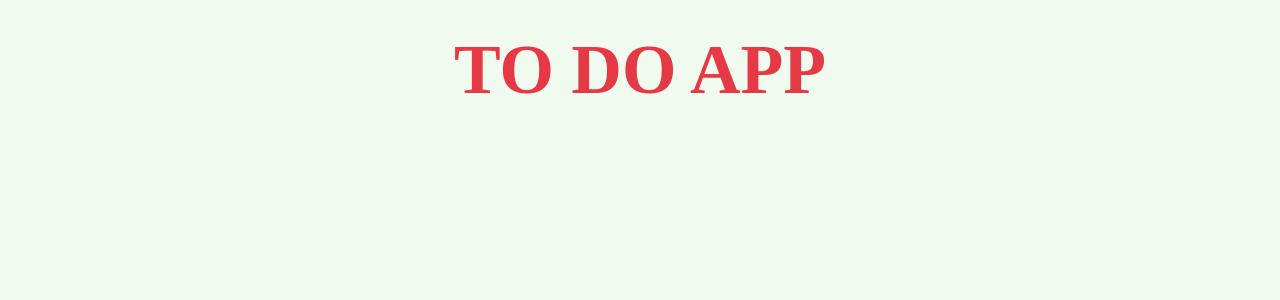
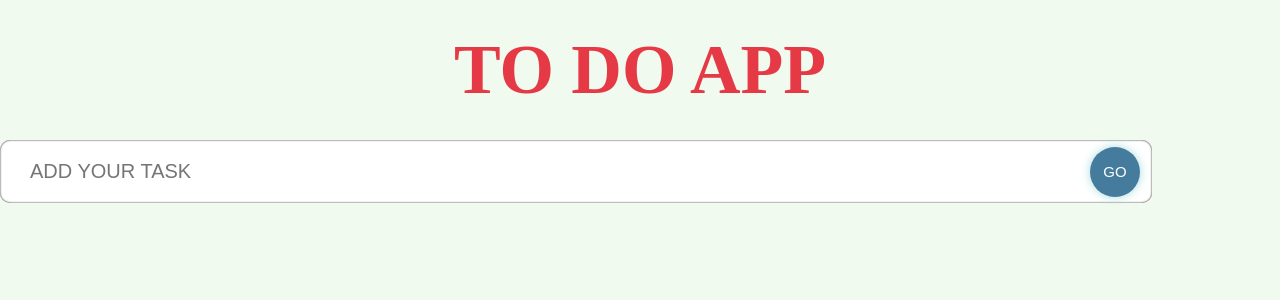
Before and after one commit to ianlee227/ts-todoapp, a React (Create React App) app: page / in a window 1280 px wide. Shown: the top 300 px of the page. Built offline with nearby package versions, Linux system fonts and the light colour scheme; a web font is replaced by a local one.

Commit message:
Input 필드 컴포넌트 추가

```diff
--- a/src/App.tsx
+++ b/src/App.tsx
@@ -1,10 +1,12 @@
 import React from 'react';
 import './App.css';
+import InputField from "./components/InputField";
 
 const App: React.FC = () => {
   return (
     <div className="App">
       <span className="heading">To do app</span>
+        <InputField />
     </div>
   );
 }
--- /dev/null
+++ b/src/components/InputField.tsx
@@ -0,0 +1,13 @@
+import React from 'react';
+import './styles.css';
+
+const InputField = () => {
+    return (
+        <form className="input">
+            <input type="input" placeholder="ADD YOUR TASK" className="input_box" />
+            <button className="input_submit" type="submit">GO</button>
+        </form>
+    )
+}
+
+export default InputField
--- /dev/null
+++ b/src/components/styles.css
@@ -0,0 +1,45 @@
+.input {
+    display: flex;
+    width: 90%;
+    position: relative;
+    align-items: center;
+}
+
+.input_box {
+    width: 100%;
+    border-radius: 10px;
+    padding: 20px 30px;
+    font-size: 20px;
+    border: none;
+    transition: 0.2s;
+    box-shadow: inset 0 0 2px black;
+}
+
+.input_box:focus {
+    box-shadow: 0 0 10px 1000px #a8dadc;
+    outline: none;
+}
+
+.input_submit {
+    position: absolute;
+    width: 50px;
+    height: 50px;
+    margin: 12px;
+    border-radius: 50px;
+    right: 0px;
+    border: none;
+    font-size: 15px;
+    background-color: #457b9d;
+    color: white;
+    transition: 0.2s all;
+    box-shadow: 0 0 10px #a8dadc;
+}
+
+.input_submit:hover {
+    background-color: #1d3557;
+}
+
+.input_submit:active {
+    transform: scale(0.8);
+    box-shadow: 0 0 5px #a8dadc;
+}
```
